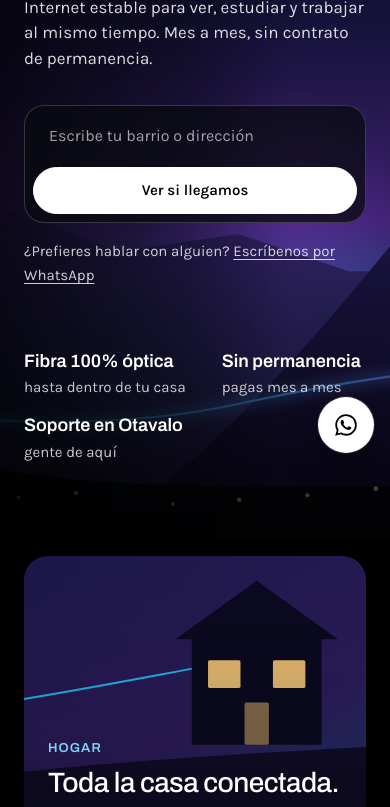
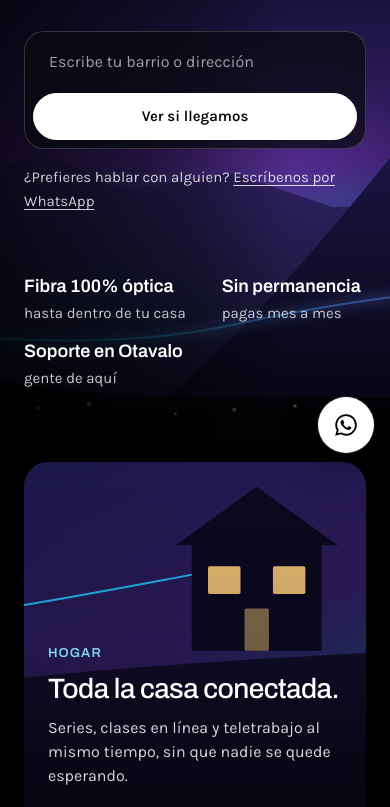
Before and after one commit to internetinext-jpg/pagina-web-inext, a website: page index.html in a window 390 px wide. Shown: the part 375-1182 px from the top of the page. Drawn offline with Linux system fonts and the light colour scheme.

Commit message:
Tighten the hero spacing on phones
Co-Authored-By: Claude Opus 5.5 <noreply@anthropic.com>

```diff
--- a/css/portada.css
+++ b/css/portada.css
@@ -64,6 +64,7 @@
 }
 @media (max-width:560px){
   .portada{min-height:0}
+  .portada__inner{padding-top:44px;padding-bottom:56px}
   .busca{flex-direction:column;border-radius:20px}
   .busca .btn{width:100%}
   .caso__texto{padding:24px}
--- a/index.html
+++ b/index.html
@@ -45,7 +45,7 @@
 <link rel="preload" href="assets/fuentes/karla.woff2" as="font" type="font/woff2" crossorigin>
 <link rel="stylesheet" href="css/fuentes.css?v=0d66eae7">
 <link rel="stylesheet" href="css/site.css?v=3803d395">
-<link rel="stylesheet" href="css/portada.css?v=35901234">
+<link rel="stylesheet" href="css/portada.css?v=772cb5e5">
 <link rel="stylesheet" href="css/menu.css?v=bacf6779">
 </head>
 <body>
```
